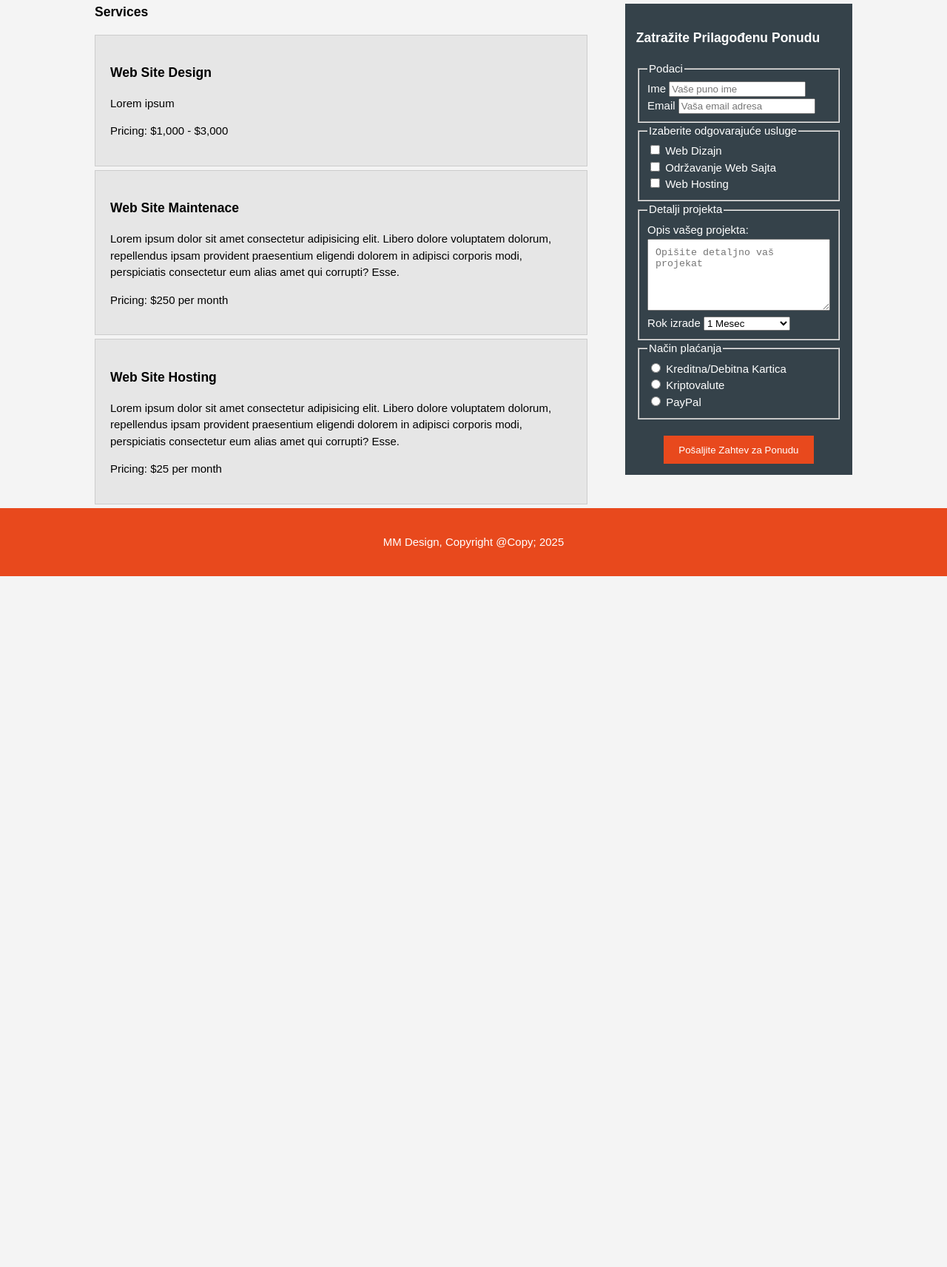
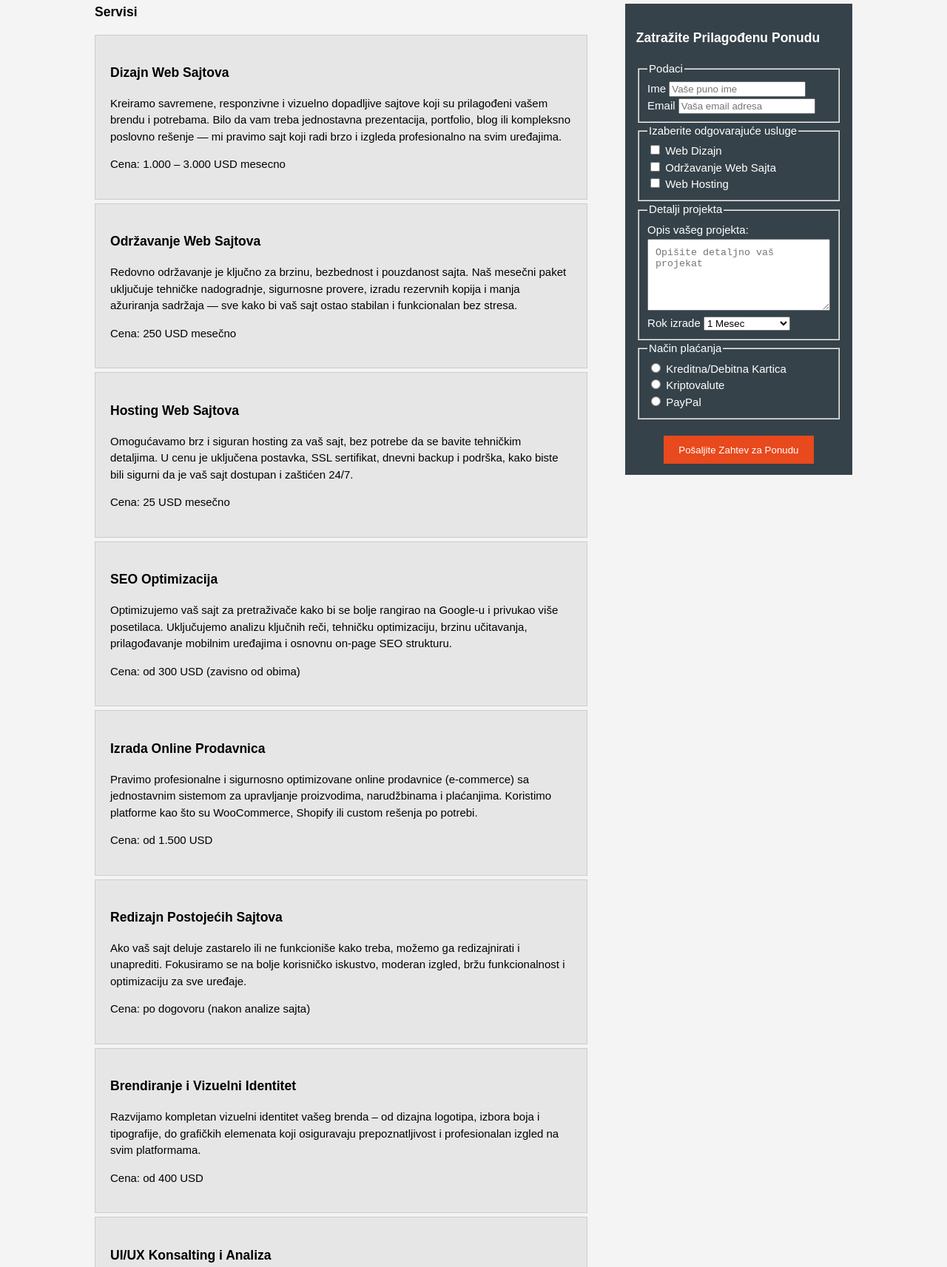
Before and after one commit to glisicmihajlo/epos, a plain HTML site: page services.html in a window 1280 px wide. Shown: the part 219-1932 px from the top of the page at 74% size. Before the commit the page ends 998 px from the top, so only its background shows below. Drawn offline with Linux system fonts and the light colour scheme.

Commit message:
Update services.html

```diff
--- a/services.html
+++ b/services.html
@@ -36,29 +36,57 @@
     <section id="main">
         <div class="container">
             <article id="main-col">
-                <h1 class="page-title">Services</h1>
+                <h1 class="page-title">Servisi</h1>
                     <Ul id="services">
                         <li>
-                            <h3>Web Site Design</h3>
-                            <p>Lorem ipsum </p>
-                            <p>Pricing: $1,000 - $3,000</p>
+                            <h3>Dizajn Web Sajtova</h3>
+                            <p>Kreiramo savremene, responzivne i vizuelno dopadljive sajtove koji su prilagođeni vašem brendu i potrebama. Bilo da vam treba jednostavna prezentacija, portfolio, blog ili kompleksno poslovno rešenje — mi pravimo sajt koji radi brzo i izgleda profesionalno na svim uređajima.</p>
+                            <p>Cena: 1.000 – 3.000 USD mesecno</p>
                         </li>
                         <li>
-                            <h3>Web Site Maintenace</h3>
-                            <p>Lorem ipsum dolor sit amet consectetur adipisicing elit.
-                                Libero dolore voluptatem dolorum, repellendus ipsam provident
-                                praesentium eligendi dolorem in adipisci corporis modi, perspiciatis
-                                consectetur eum alias amet qui corrupti? Esse.</p>
-                            <p>Pricing: $250 per month</p>
+                            <h3>Održavanje Web Sajtova</h3>
+                            <p>Redovno održavanje je ključno za brzinu, bezbednost i pouzdanost sajta. Naš mesečni paket uključuje tehničke nadogradnje, sigurnosne provere, izradu rezervnih kopija i manja ažuriranja sadržaja — sve kako bi vaš sajt ostao stabilan i funkcionalan bez stresa.</p>
+                            <p>Cena: 250 USD mesečno</p>
                         </li>
                         <li>
-                            <h3>Web Site Hosting</h3>
-                            <p>Lorem ipsum dolor sit amet consectetur adipisicing elit.
-                                Libero dolore voluptatem dolorum, repellendus ipsam provident
-                                praesentium eligendi dolorem in adipisci corporis modi, perspiciatis
-                                consectetur eum alias amet qui corrupti? Esse.</p>
-                            <p>Pricing: $25 per month</p>
+                            <h3>Hosting Web Sajtova</h3>
+                            <p>Omogućavamo brz i siguran hosting za vaš sajt, bez potrebe da se bavite tehničkim detaljima. U cenu je uključena postavka, SSL sertifikat, dnevni backup i podrška, kako biste bili sigurni da je vaš sajt dostupan i zaštićen 24/7.</p>
+                            <p>Cena: 25 USD mesečno</p>
                         </li>
+                        <li>
+                            <h3>SEO Optimizacija</h3>
+                            <p>Optimizujemo vaš sajt za pretraživače kako bi se bolje rangirao na Google-u i privukao više posetilaca. Uključujemo analizu ključnih reči, tehničku optimizaciju, brzinu učitavanja, prilagođavanje mobilnim uređajima i osnovnu on-page SEO strukturu.</p>
+                            <p>Cena: od 300 USD (zavisno od obima)</p>
+                        </li>
+                        <li>
+                            <h3>Izrada Online Prodavnica</h3>
+                            <p>Pravimo profesionalne i sigurnosno optimizovane online prodavnice (e-commerce) sa jednostavnim sistemom za upravljanje proizvodima, narudžbinama i plaćanjima. Koristimo platforme kao što su WooCommerce, Shopify ili custom rešenja po potrebi.</p>
+                            <p>Cena: od 1.500 USD</p>
+                        </li>
+                        <li>
+                            <h3>Redizajn Postojećih Sajtova</h3>
+                            <p>Ako vaš sajt deluje zastarelo ili ne funkcioniše kako treba, možemo ga redizajnirati i unaprediti. Fokusiramo se na bolje korisničko iskustvo, moderan izgled, bržu funkcionalnost i optimizaciju za sve uređaje.</p>
+                            <p>Cena: po dogovoru (nakon analize sajta)</p>
+                        </li>
+                        <li>
+                            <h3>Brendiranje i Vizuelni Identitet</h3>
+                            <p>Razvijamo kompletan vizuelni identitet vašeg brenda – od dizajna logotipa, izbora boja i tipografije, do grafičkih elemenata koji osiguravaju prepoznatljivost i profesionalan izgled na svim platformama.</p>
+                            <p>Cena: od 400 USD</p>
+                        </li>
+                        <li>
+                            <h3>UI/UX Konsalting i Analiza</h3>
+                            <p>Analiziramo vaš sajt sa aspekta korisničkog iskustva (UX) i korisničkog interfejsa (UI), i predlažemo konkretna poboljšanja kako bi navigacija bila jednostavna, a korisnici zadovoljniji i angažovaniji.</p>
+                            <p>Cena: od 200 USD</p>
+                        </li>
+                        <li>
+                            <h3>Copywriting i Pisanje Sadržaja</h3>
+                            <p>Nudimo profesionalno pisanje tekstova za vaš sajt – od opisa usluga i blogova do SEO prilagođenih tekstova koji konvertuju posetioce u kupce. Jasna, ubedljiva i efektna komunikacija.</p>
+                            <p>Cena: od 50 USD po stranici</p>
+                        </li>
+                        <li>
+                             <h3>Grafički Dizajn</h3>
+                            <p>Kreiramo promotivne materijale kao što su baneri, posteri, vizit karte, ikonice i grafike za društvene mreže – sve u skladu sa vašim brendom i ciljevima.</p>
+                            <p>Cena: po dogovoru (zavisno od kompleksnosti)</p>
                     </Ul>
             </article>
 
```
